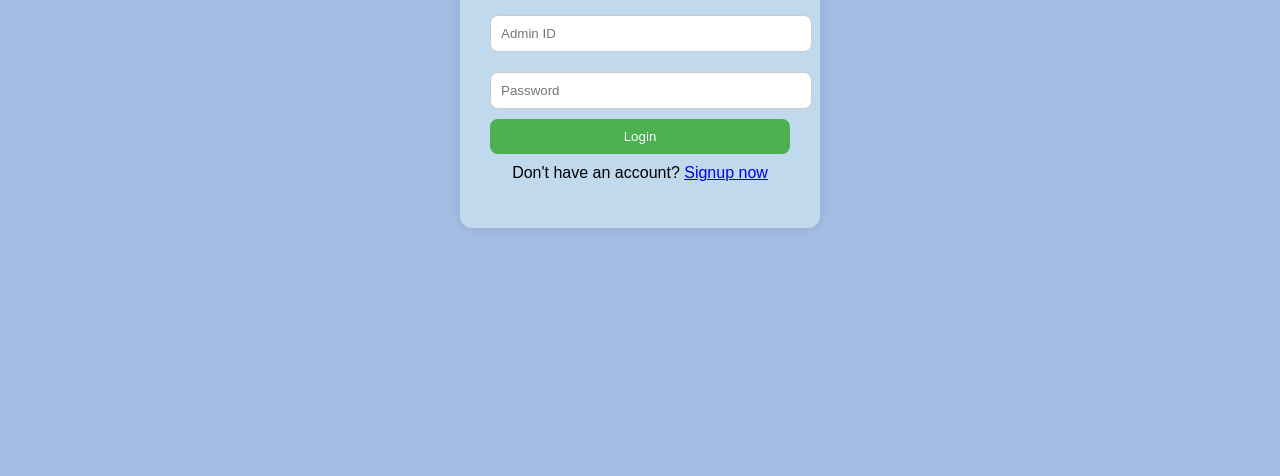
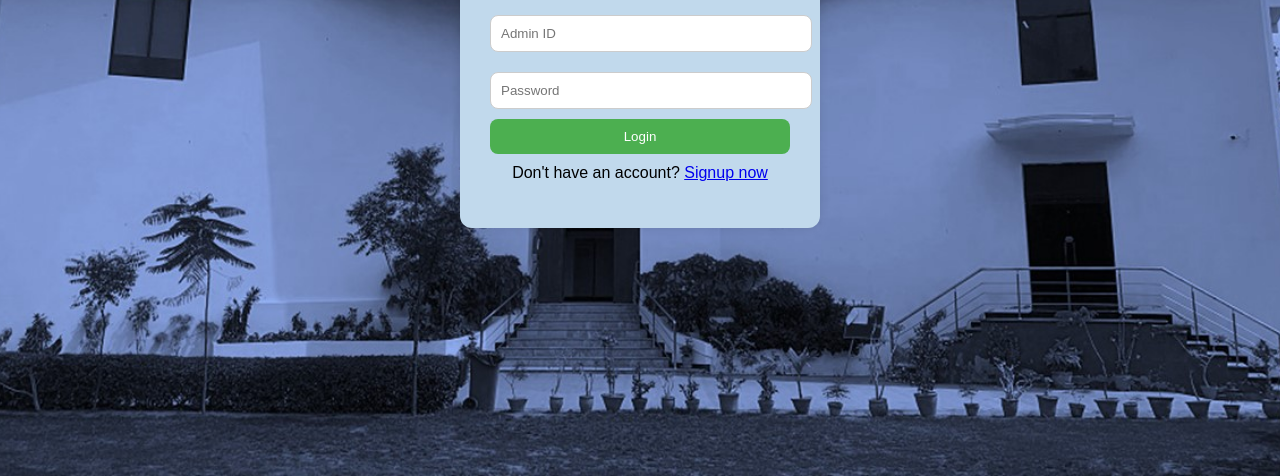
Before and after one commit to AnchalGhai/UMS-NODEAPI, a plain HTML site: page frontend/index.html in a window 1280 px wide. Shown: the part 340-816 px from the top of the page. Drawn offline with Linux system fonts and the light colour scheme.

Commit message:
picture added

```diff
--- a/frontend/style.css
+++ b/frontend/style.css
@@ -1,6 +1,10 @@
 body {
   font-family: Arial, sans-serif;
-  background-color:  #a4bbe2 ;
+  background-color: #a4bbe2;
+  background-image: url('bg_building.jpeg.jpg');
+  background-size: cover;
+  background-position: center;
+  background-repeat: no-repeat;
   display: flex;
   justify-content: center;
   align-items: center;
```
Also changed, not shown: frontend/bg_building.jpeg.jpg (added).
